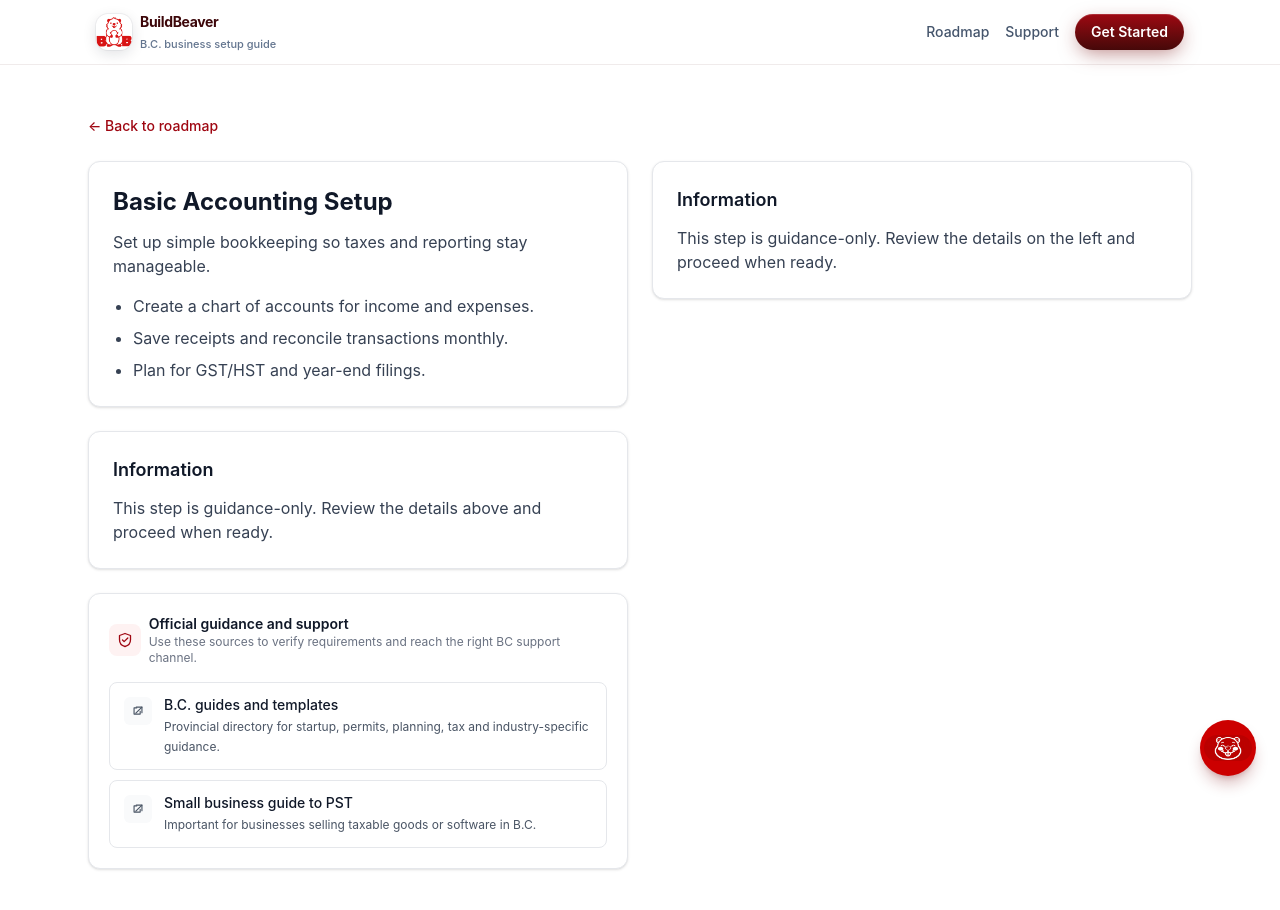
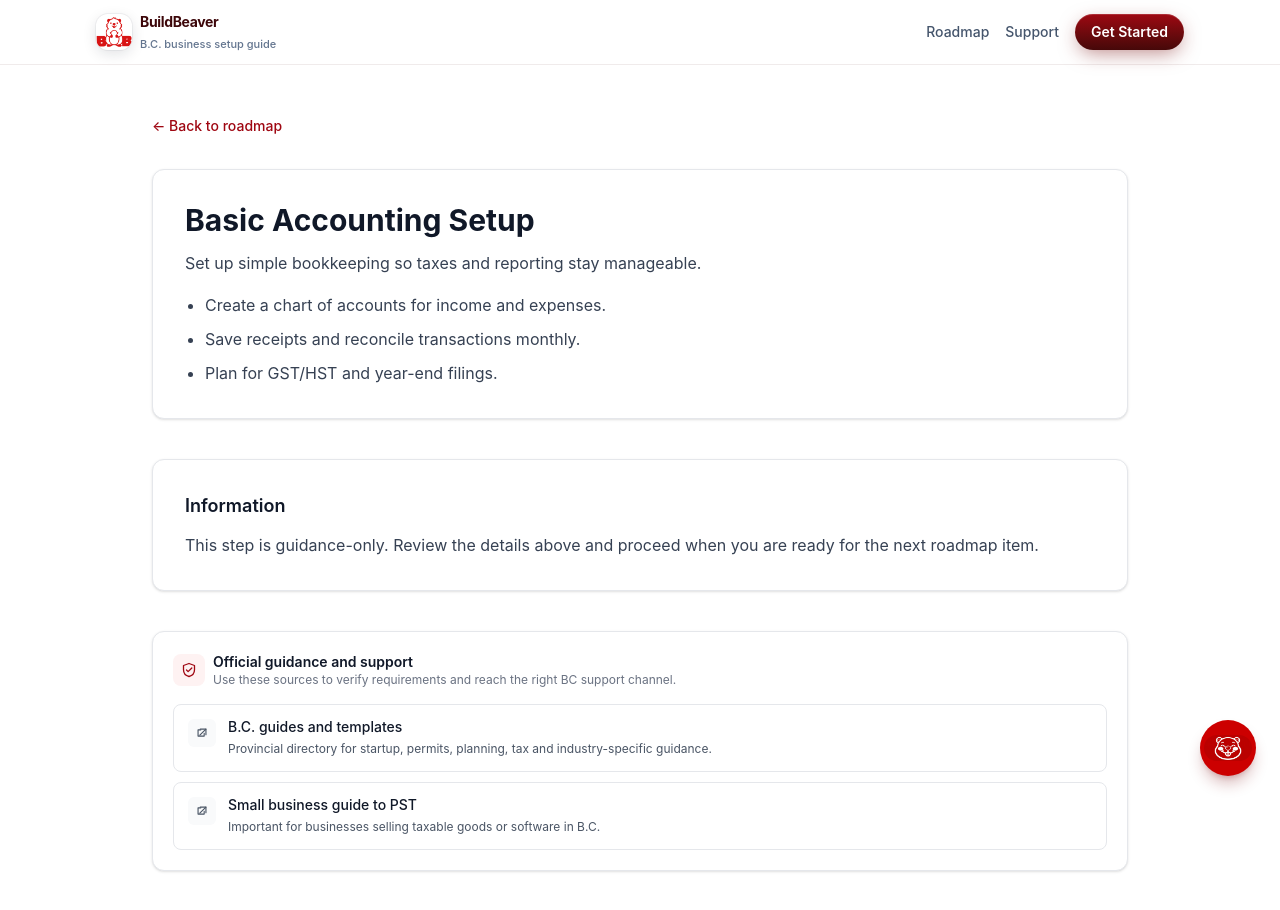
Before and after one commit to vedudx/buildBeaver, a Next.js app: page /step/accounting in a window 1280 px wide. Shown: the top 910 px of the page. Built offline with nearby package versions, Linux system fonts and the light colour scheme.

Commit message:
Convert two-column grid to single-column vertical layout

```diff
--- a/src/app/globals.css
+++ b/src/app/globals.css
@@ -7,6 +7,45 @@
   }
   50% {
     transform: translateY(-10px) translateZ(0);
+  }
+}
+
+/* Hero 3D card — gentle orbit-style tilt */
+@keyframes home-hero-3d {
+  0%,
+  100% {
+    transform: rotateX(6deg) rotateY(-12deg) translateY(0) translateZ(0);
+  }
+  33% {
+    transform: rotateX(9deg) rotateY(-16deg) translateY(-5px) translateZ(14px);
+  }
+  66% {
+    transform: rotateX(5deg) rotateY(-9deg) translateY(-2px) translateZ(6px);
+  }
+}
+
+/* Isometric decoration — slow yaw + float */
+@keyframes home-iso-3d {
+  0%,
+  100% {
+    transform: rotateY(-6deg) rotateX(3deg) translateY(0);
+  }
+  50% {
+    transform: rotateY(6deg) rotateX(-2deg) translateY(-14px);
+  }
+}
+
+/* Accent orbs — depth drift */
+@keyframes home-orb-3d {
+  0%,
+  100% {
+    transform: translate3d(0, 0, 0);
+  }
+  40% {
+    transform: translate3d(6px, -14px, 16px);
+  }
+  70% {
+    transform: translate3d(-8px, 6px, 8px);
   }
 }
 
@@ -20,6 +59,9 @@
   --color-brand-800: #5c0a0f;
   --color-brand-900: #3d070a;
   --animate-home-float: home-float 7s ease-in-out infinite;
+  --animate-home-hero-3d: home-hero-3d 16s ease-in-out infinite;
+  --animate-home-iso-3d: home-iso-3d 11s ease-in-out infinite;
+  --animate-home-orb-3d: home-orb-3d 12s ease-in-out infinite;
 }
 
 :root {
--- a/src/app/page.tsx
+++ b/src/app/page.tsx
@@ -59,12 +59,16 @@ const FEATURES = [
 
 function IsometricBlocks() {
   return (
-    <svg
+    <div
       aria-hidden
-      className="pointer-events-none absolute -right-4 top-1/2 h-[220px] w-[220px] -translate-y-1/2 text-red-900/90 opacity-[0.35] sm:right-0 sm:h-[260px] sm:w-[260px] md:opacity-50"
-      viewBox="0 0 200 200"
-      fill="none"
+      className="pointer-events-none absolute -right-4 top-1/2 h-[220px] w-[220px] -translate-y-1/2 sm:right-0 sm:h-[260px] sm:w-[260px] [perspective:900px] motion-reduce:[perspective:none]"
     >
+      <div className="h-full w-full origin-center transform-gpu motion-reduce:animate-none md:animate-home-iso-3d">
+        <svg
+          className="h-full w-full text-red-900/90 opacity-[0.35] md:opacity-50"
+          viewBox="0 0 200 200"
+          fill="none"
+        >
       <defs>
         <linearGradient id="iso-top" x1="40" y1="20" x2="160" y2="60" gradientUnits="userSpaceOnUse">
           <stop stopColor="#fecaca" />
@@ -100,7 +104,9 @@ function IsometricBlocks() {
         <path d="M42 62 L100 28 L100 90 L42 124 Z" fill="url(#iso-left)" opacity="0.9" />
         <path d="M158 62 L100 28 L100 90 L158 124 Z" fill="url(#iso-right)" opacity="0.9" />
       </g>
-    </svg>
+        </svg>
+      </div>
+    </div>
   );
 }
 
@@ -111,7 +117,7 @@ function HeroRoadmapStack() {
         className="relative [perspective:1400px] [perspective-origin:50%_40%]"
         style={{ transformStyle: "preserve-3d" }}
       >
-        <div className="group relative transition-transform duration-700 ease-[cubic-bezier(0.22,1,0.36,1)] will-change-transform hover:[transform:rotateX(4deg)_rotateY(-8deg)_translateY(-4px)] lg:[transform:rotateX(8deg)_rotateY(-14deg)_translateZ(0)]">
+        <div className="group relative transform-gpu will-change-transform transition-transform duration-500 ease-out hover:[animation-play-state:paused] motion-reduce:hover:transform-none motion-reduce:animate-none max-lg:hover:[transform:rotateX(5deg)_rotateY(-6deg)_translateY(-3px)] lg:animate-home-hero-3d lg:hover:[transform:rotateX(11deg)_rotateY(-17deg)_translateY(-8px)_translateZ(12px)]">
           {/* Ground / contact shadow */}
           <div
             aria-hidden
@@ -188,13 +194,13 @@ function HeroRoadmapStack() {
           {/* Floating accent orbs */}
           <div
             aria-hidden
-            className="pointer-events-none absolute -left-16 top-8 h-24 w-24 rounded-full bg-gradient-to-br from-red-400/30 to-red-900/10 blur-2xl animate-home-float"
-            style={{ animationDelay: "0.5s" }}
+            className="pointer-events-none absolute -left-16 top-8 h-24 w-24 rounded-full bg-gradient-to-br from-red-400/30 to-red-900/10 blur-2xl motion-reduce:animate-none motion-reduce:transform-none animate-home-orb-3d"
+            style={{ animationDelay: "0.4s" }}
           />
           <div
             aria-hidden
-            className="pointer-events-none absolute -right-10 bottom-12 h-28 w-28 rounded-full bg-gradient-to-br from-amber-300/25 to-red-800/10 blur-2xl animate-home-float"
-            style={{ animationDelay: "1.2s" }}
+            className="pointer-events-none absolute -right-10 bottom-12 h-28 w-28 rounded-full bg-gradient-to-br from-amber-300/25 to-red-800/10 blur-2xl motion-reduce:animate-none motion-reduce:transform-none animate-home-float"
+            style={{ animationDelay: "1.1s" }}
           />
         </div>
       </div>
--- a/src/app/step/[id]/page.tsx
+++ b/src/app/step/[id]/page.tsx
@@ -22,20 +22,18 @@ export default async function StepPage({ params }: StepPageProps) {
   const hasForms = step.forms && step.forms.length > 0;
 
   return (
-    <main className="mx-auto flex min-h-screen w-full max-w-6xl flex-col px-6 py-12">
-      <div className="mb-6">
+    <main className="mx-auto flex min-h-screen w-full max-w-4xl flex-col px-6 py-12 lg:max-w-5xl">
+      <div className="mb-8">
         <Link href="/roadmap" className="text-sm font-medium text-red-800 hover:underline">
           ← Back to roadmap
         </Link>
       </div>
 
-      <div className={`grid gap-6 ${hasForms ? "lg:grid-cols-2" : "md:grid-cols-2"}`}>
-        {/* LEFT: info card + form assistant / checklist */}
-        <div className="flex flex-col gap-6">
-          <section className="rounded-xl border border-gray-200 bg-white p-6 shadow-sm">
-            <h1 className="text-2xl font-bold text-gray-900">{step.title}</h1>
-            <p className="mt-3 text-gray-700">{step.shortExplanation}</p>
-            <ul className="mt-4 list-disc space-y-2 pl-5 text-gray-700">
+      <div className="flex flex-col gap-10">
+        <section className="rounded-xl border border-gray-200 bg-white p-6 shadow-sm sm:p-8">
+          <h1 className="text-2xl font-bold text-gray-900 sm:text-3xl">{step.title}</h1>
+          <p className="mt-3 text-gray-700 leading-relaxed">{step.shortExplanation}</p>
+          <ul className="mt-4 list-disc space-y-2 pl-5 text-gray-700 leading-relaxed">
             {step.bulletPoints.map((point) => (
               <li key={point}>{point}</li>
             ))}
@@ -59,10 +57,25 @@ export default async function StepPage({ params }: StepPageProps) {
         {step.type === "semi" ? <LicensesGuidance /> : null}
 
         {step.type === "info" && !hasForms ? (
-            <div className="rounded-xl border border-gray-200 bg-white p-6 shadow-sm">
-              <h3 className="text-lg font-semibold text-gray-900">Information</h3>
-              <p className="mt-3 text-gray-700">
-                This step is guidance-only. Review the details above and proceed when ready.
+          <div className="rounded-xl border border-gray-200 bg-white p-6 shadow-sm sm:p-8">
+            <h2 className="text-lg font-semibold text-gray-900">Information</h2>
+            <p className="mt-3 text-gray-700 leading-relaxed">
+              This step is guidance-only. Review the details above and proceed when you are ready
+              for the next roadmap item.
+            </p>
+          </div>
+        ) : null}
+
+        {hasForms ? (
+          <section className="w-full min-w-0">
+            <h2 className="sr-only">Forms and external resources</h2>
+            <FormsEmbed forms={step.forms!} />
+          </section>
+        ) : step.type !== "info" ? (
+          <div className="rounded-xl border border-dashed border-gray-200 bg-gray-50/80 p-6 sm:p-8">
+            <p className="text-sm leading-relaxed text-gray-600">
+              No embedded form links for this step — use the guidance and links above, then continue
+              your roadmap when ready.
             </p>
           </div>
         ) : null}
@@ -76,22 +89,6 @@ export default async function StepPage({ params }: StepPageProps) {
           />
         ) : null}
       </div>
-
-        {/* RIGHT: embedded forms or fallback info panel */}
-        <div>
-          {hasForms ? (
-            <FormsEmbed forms={step.forms!} />
-          ) : (
-            <div className="rounded-xl border border-gray-200 bg-white p-6 shadow-sm">
-              <h3 className="text-lg font-semibold text-gray-900">Information</h3>
-              <p className="mt-3 text-gray-700">
-                This step is guidance-only. Review the details on the left and proceed when
-                ready.
-              </p>
-            </div>
-          )}
-        </div>
-      </div>
     </main>
   );
 }
```
Lines whose indentation alone changed are shown as unchanged.
